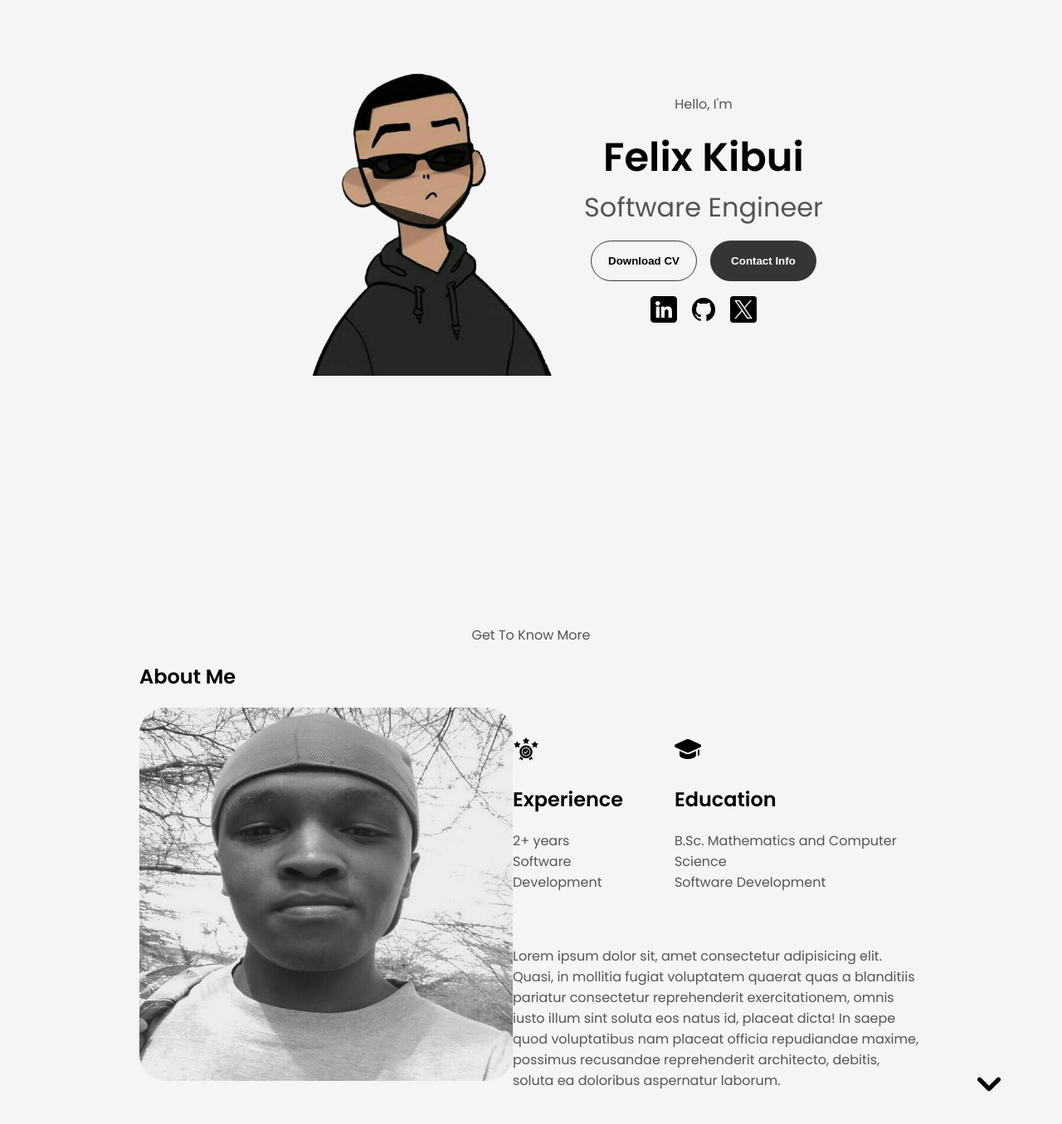
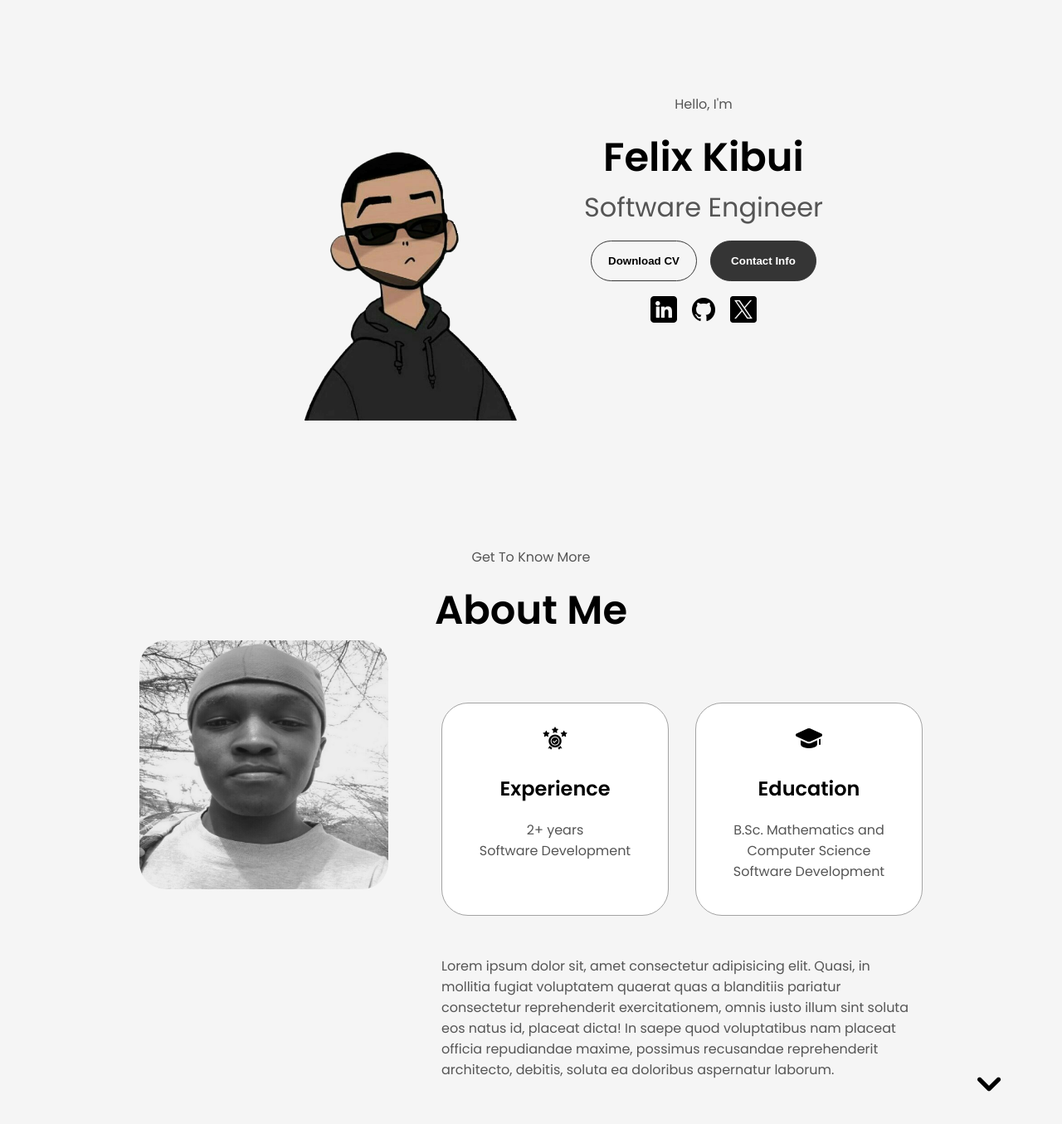
Before and after one commit to fkibui7/felixK1, a plain HTML site: page index.html in a window 1280 px wide. Shown: the part 173-1528 px from the top of the page at 83% size. Drawn offline with Linux system fonts and the light colour scheme.

Commit message:
more styling

```diff
--- a/index.html
+++ b/index.html
@@ -56,8 +56,8 @@
     </div>
 </section>
 <section id="about">
-    <p class="section__text__p1">Get To Know More</p>
-    <h1 class="Title">About Me</h1>
+    <p class="section__text__about">Get To Know More</p>
+    <h1 class="title">About Me</h1>
     <div class="section-container">
         <div class="section_pic-container">
             <img src="./assets/logo/IMAGES/profile-photo/about1.jpg" alt="profile picture" class="about-pic">
--- a/style.css
+++ b/style.css
@@ -192,7 +192,7 @@
     font-weight:  600;
 }
 
-.section__text__p1{
+.section__text__p1 {
     text-align: center;
     margin-top: 110px;
     margin-bottom: 0;
@@ -278,6 +278,10 @@
     position: relative;
 }
 
+.section__text__about {
+    text-align: center;
+}
+
 .about-containers {
     gap: 2rem;
     margin-bottom: 2rem;
@@ -297,8 +301,9 @@
 
 .about-pic {
     border-radius: 2rem;
-    height: 450px;
-    width: 450px;
+    height: 300px;
+    width: 300px;
+
 
 }
 
@@ -308,3 +313,24 @@
     bottom: 2.5rem;
     height: 4rem;
 }
+
+.details-container {
+    padding: 1.5rem;
+    flex: 1;
+    background: white;
+    border-radius:2rem;
+    border: rgb(53 53 53) 0.1rem solid;
+    border-color: rgb(163 163 163);
+    text-align: center;
+}
+
+.section-container {
+    gap: 4rem;
+    height: 80%;
+}
+
+.section__pic-container{
+    height: 400px;
+    width: 400px;
+    margin: auto 0;
+}
```
